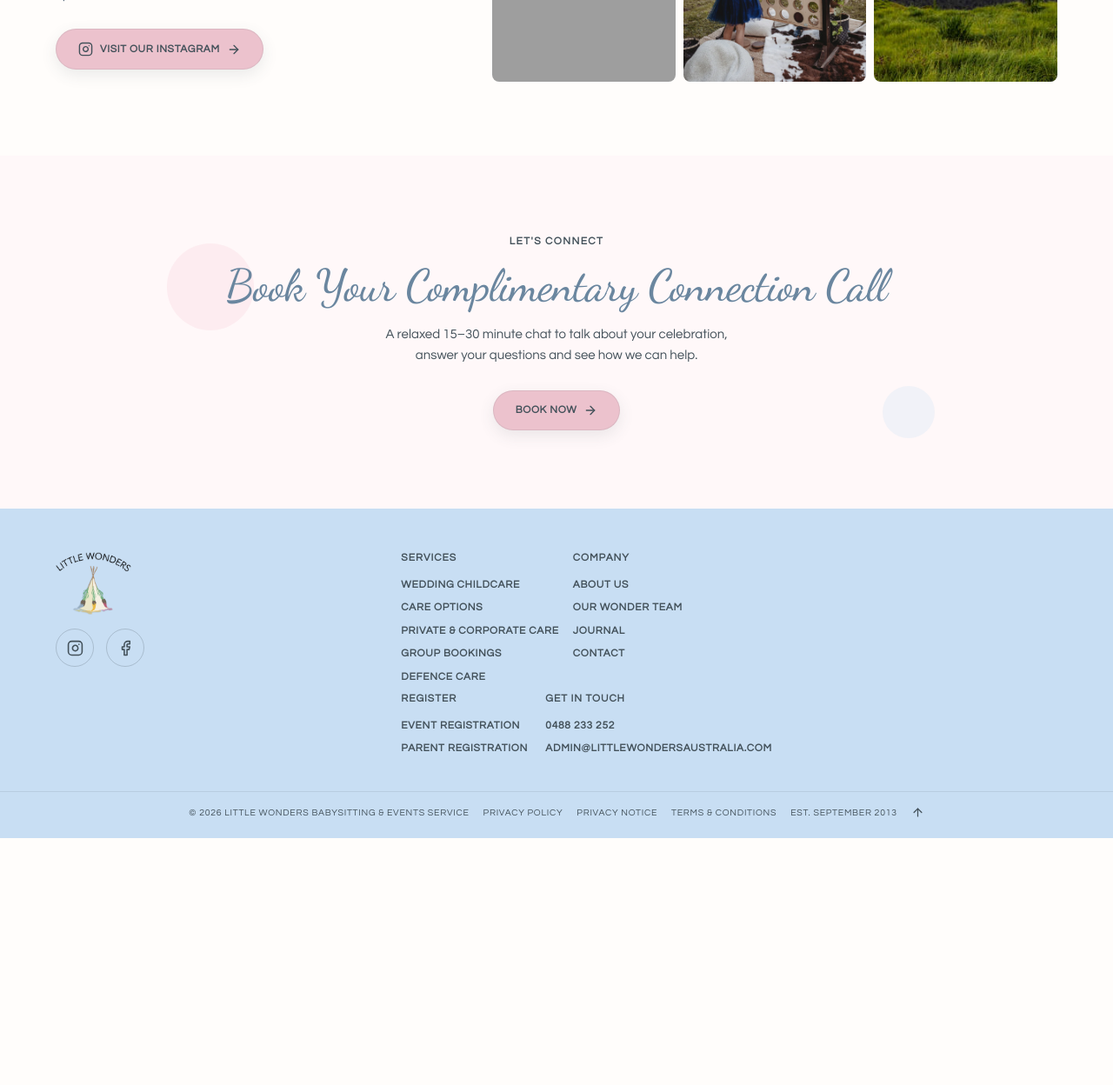
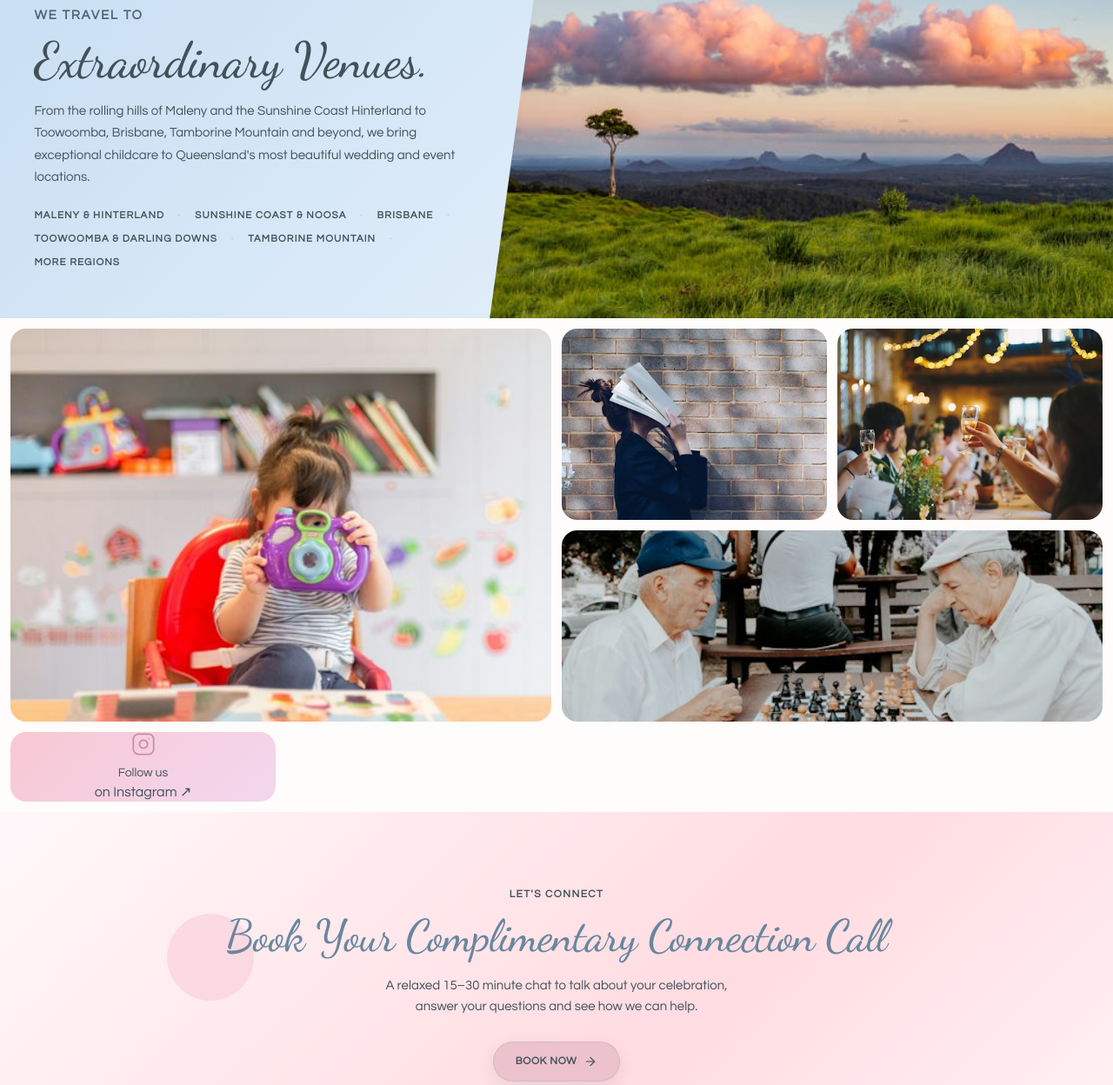
Before and after one commit to rajbogati636-cmyk/littlewonders, a React (Vite) app: page / in a window 1280 px wide. Shown: the part 2890-4138 px from the top of the page at 87% size. Before the commit the page ends 3854 px from the top, so only its background shows below. Built offline with nearby package versions, Linux system fonts and the light colour scheme; grey boxes are pictures that could not be loaded.

Commit message:
Add files via upload

```diff
--- a/src/pages/Home.tsx
+++ b/src/pages/Home.tsx
@@ -1,24 +1,181 @@
 import { Link } from 'react-router-dom';
-import { ShieldCheck, Heart, Award, Palette, UsersRound, Gift, ArrowRight, Instagram } from 'lucide-react';
-const features=[
- {icon:ShieldCheck,title:'Safe Hands',text:'Low ratios, qualified educators & elevated safety standards.'},
- {icon:Heart,title:'Warm Hearts',text:'We genuinely get to know every family and every child.'},
- {icon:Award,title:'Professional Care',text:'Experienced, reliable & dedicated to exceptional service.'},
- {icon:Palette,title:'Beautifully Styled',text:'We style our play spaces to match your wedding colours at no extra cost.'},
- {icon:UsersRound,title:'Guest Connect',text:'We connect with your little guests before the big day.'},
- {icon:Gift,title:'Memories to Keep',text:'Every child takes home their own special memories.'},
+import { ShieldCheck, Heart, Award, Palette, UsersRound, Gift, ArrowRight, Phone, CheckCircle2, Briefcase, Instagram } from 'lucide-react';
+import { useEffect, useRef } from 'react';
+
+const weddingFeatures = [
+  'Personalised care tailored to your celebration',
+  'Play spaces styled to match your wedding colours',
+  'We connect with your little guests before the big day',
+  'Low ratios, qualified educators & elevated safety',
 ];
-const services=[
- {title:'Wedding Childcare', desc:'From intimate gatherings to grand celebrations, we create personalised wedding childcare experiences across Southern Queensland so you can relax, celebrate and enjoy every moment.',image:'/assets/service-wedding.jpg',href:'/wedding-childcare',flagship:true},
- {title:'Private & Corporate Care',desc:'Conferences, corporate events, private functions and celebrations. Flexible childcare solutions designed for families, business and special occasions.',image:'/assets/service-corporate.jpg',href:'/functions'},
- {title:'Defence Care & Support',desc:'Proudly supporting Australian Defence families with trusted, flexible childcare solutions — wherever you need us across Queensland.',image:'/assets/babysitting-family.jpg',href:'/defence-care'},
+
+const corporateFeatures = [
+  'Onsite, offsite or in-home care options',
+  'Re-occurring or once-off bookings',
+  'Free event portal for your guests',
+  'Flexible care for any business size',
 ];
-const instagram='https://www.instagram.com/little_wonders_babysitting';
-export default function Home(){return <main id="top">
- <section className="client-hero"><div className="client-hero-copy"><p className="eyebrow">Premium Wedding &amp; Event Childcare<br/>Across Southern Queensland</p><h1>Designs for<br/> Your Wedding.<br/><em>Care curated for your children.</em></h1><p>Thoughtfully tailored childcare experiences for weddings and events across Southern Queensland, so you and your guests can be fully present — knowing the little people are safe, happy and creating memories of their own.</p><div className="actions"><Link className="button" to="/contact">Book Your Connection Call <ArrowRight size={16}/></Link><a className="button outline" href="#services">Explore Our Services</a></div></div><div className="client-hero-photo"><img src="/assets/home-cover.webp" alt="Children enjoying a giant Connect Four game at a beautiful Queensland venue" /></div></section>
- <section className="features client-features">{features.map(f=><div key={f.title}><f.icon size={29} strokeWidth={1.35}/><b>{f.title}</b><p>{f.text}</p></div>)}</section>
- <section className="client-services" id="services"><p className="eyebrow centered">Our Services</p><h2>Exceptional Childcare for Extraordinary Occasions.</h2><p className="service-subtitle">Weddings, events and family moments — with care at the heart.</p><div className="client-service-cards">{services.map(s=><article key={s.title} className={s.flagship?'flagship':''}><Link to={s.href} className="client-service-photo"><img src={s.image} alt={s.title} loading="lazy"/></Link><div className="client-service-card-copy"><h3>{s.title}</h3><p>{s.desc}</p><Link to={s.href}>Learn More <ArrowRight size={17}/></Link></div></article>)}</div></section>
- <section className="venues-band client-venues"><div className="venues-band-content"><p className="eyebrow">We travel to</p><h2>Extraordinary Venues.</h2><p>From the rolling hills of Maleny and the Sunshine Coast Hinterland to Toowoomba, Brisbane, Tamborine Mountain and beyond, we bring exceptional childcare to Queensland's most beautiful wedding and event locations.</p><div className="regions"><Link to="/locations#maleny">Maleny &amp; Hinterland</Link><Link to="/locations#sunshine-coast">Sunshine Coast &amp; Noosa</Link><Link to="/locations#brisbane">Brisbane</Link><Link to="/locations#toowoomba">Toowoomba &amp; Darling Downs</Link><Link to="/locations#tamborine">Tamborine Mountain</Link><Link to="/locations">More Regions</Link></div></div><div className="venues-band-image" role="img" aria-label="Panoramic Maleny hinterland landscape"/></section>
- <section className="instagram-home" id="instagram"><div><p className="eyebrow">Follow along</p><h2>A little more wonder on Instagram.</h2><p>See real Little Wonders moments — weddings, styled care spaces, activities and behind-the-scenes memories.</p><a href={instagram} target="_blank" rel="noopener noreferrer" className="button"><Instagram size={17}/> Visit our Instagram <ArrowRight size={16}/></a></div><div className="instagram-preview"><img src="/assets/Wedding_Website.png" alt="Little Wonders styled wedding childcare"/><img src="/assets/care-wedding-connect-four.webp" alt="Children playing Connect Four"/><img src="/assets/maleny-client.jpg" alt="Maleny hinterland"/></div></section>
- <section className="connect client-connect" id="contact"><p className="eyebrow centered">Let's connect</p><h2>Book Your Complimentary Connection Call</h2><p>A relaxed 15–30 minute chat to talk about your celebration,<br className="desktop"/> answer your questions and see how we can help.</p><Link className="button" to="/contact">Book Now <ArrowRight size={16}/></Link></section>
- </main>}
+
+const defenceFeatures = [
+  'Trusted childcare for Defence families',
+  'Flexible solutions across Queensland',
+  'On-base, off-base & community events',
+  'Security clearance coordination',
+];
+
+export default function Home() {
+  const rootRef = useRef<HTMLElement>(null);
+
+  useEffect(() => {
+    const observer = new IntersectionObserver(
+      (entries) => entries.forEach((e) => e.isIntersecting && e.target.classList.add('visible')),
+      { threshold: 0.12, rootMargin: '0px 0px -40px 0px' }
+    );
+    rootRef.current?.querySelectorAll('.reveal').forEach((el) => observer.observe(el));
+    return () => observer.disconnect();
+  }, []);
+
+  return (
+    <main id="top" ref={rootRef}>
+      {/* Full-bleed hero */}
+      <section className="hero-full">
+        <div className="hero-full-image">
+          <div className="hero-stamp">SAFE<br /><b>·</b><br />JOYFUL<br /><b>·</b><br />THOUGHTFUL</div>
+        </div>
+        <div className="hero-full-content">
+          <span className="hero-kicker">For beautiful celebrations &amp; the little people you love</span>
+          <p className="eyebrow">Premium childcare for families, weddings &amp; events<br />across Southern Queensland</p>
+          <h1>Care that makes<br /><em>every moment.</em></h1>
+          <div className="hero-script">More present for what matters most.</div>
+          <p>Thoughtfully tailored childcare experiences for families, weddings and events across Southern Queensland, so you can be fully present — knowing the little people are safe, happy and creating memories of their own.</p>
+          <div className="actions">
+            <Link className="button" to="/contact">
+              Book Your Connection Call <ArrowRight size={16} strokeWidth={1.8} />
+            </Link>
+            <a className="button outline" href="#services">Explore Our Services</a>
+          </div>
+          <div className="hero-note"><span>—</span> Beautifully considered care, wherever life takes you</div>
+        </div>
+      </section>
+
+      {/* Features strip */}
+      <section className="features reveal">
+        <div><ShieldCheck size={30} strokeWidth={1.5} /><b>Safe Hands</b><p>Low ratios, qualified educators &amp; elevated safety standards.</p></div>
+        <div><Heart size={30} strokeWidth={1.5} /><b>Warm Hearts</b><p>We genuinely get to know every family and every child.</p></div>
+        <div><Award size={30} strokeWidth={1.5} /><b>Professional Care</b><p>Experienced, reliable &amp; dedicated to exceptional service.</p></div>
+        <div><Palette size={30} strokeWidth={1.5} /><b>Beautifully Styled</b><p>We style our play spaces to match your wedding colours at no extra cost.</p></div>
+        <div><UsersRound size={30} strokeWidth={1.5} /><b>Guest Connect</b><p>We connect with your little guests before the big day.</p></div>
+        <div><Gift size={30} strokeWidth={1.5} /><b>Memories to Keep</b><p>Every child takes home their own special memories.</p></div>
+      </section>
+
+      {/* Wedding Childcare — alternating row */}
+      <section className="alt-section reveal" id="services">
+        <div className="alt-image">
+          <div className="alt-image-bg" style={{ backgroundImage: "url('/assets/wedding-children.jpg')" }} />
+          <div className="alt-image-badge"><Heart size={18} strokeWidth={1.5} /> Wedding Childcare</div>
+        </div>
+        <div className="alt-copy cream">
+          <p className="eyebrow">Our services</p>
+          <h2>Wedding Childcare</h2>
+          <p>From intimate gatherings to grand celebrations, we create personalised wedding childcare experiences across Southern Queensland so you can relax, celebrate and enjoy every moment.</p>
+          <ul className="alt-features">
+            {weddingFeatures.map((f) => (
+              <li key={f}><CheckCircle2 size={17} strokeWidth={1.8} /> {f}</li>
+            ))}
+          </ul>
+          <div className="actions">
+            <Link className="button" to="/wedding-childcare">Learn more <ArrowRight size={15} strokeWidth={1.8} /></Link>
+          </div>
+        </div>
+      </section>
+
+      {/* Corporate Care — alternating row (flipped) */}
+      <section className="alt-section flip reveal">
+        <div className="alt-image">
+          <div className="alt-image-bg" style={{ backgroundImage: "url('/assets/event-children.jpg')" }} />
+          <div className="alt-image-badge"><Briefcase size={18} strokeWidth={1.5} /> Private &amp; Corporate</div>
+        </div>
+        <div className="alt-copy sky">
+          <p className="eyebrow">Our services</p>
+          <h2>Private &amp; Corporate Care</h2>
+          <p>Conferences, corporate events and private functions. Flexible childcare solutions designed for families, businesses and special occasions.</p>
+          <ul className="alt-features">
+            {corporateFeatures.map((f) => (
+              <li key={f}><CheckCircle2 size={17} strokeWidth={1.8} /> {f}</li>
+            ))}
+          </ul>
+          <div className="actions">
+            <Link className="button" to="/functions">Learn more <ArrowRight size={15} strokeWidth={1.8} /></Link>
+          </div>
+        </div>
+      </section>
+
+      {/* Defence Care — alternating row (dark) */}
+      <section className="alt-section reveal">
+        <div className="alt-image">
+          <div className="alt-image-bg" style={{ backgroundImage: "url('/assets/childcare-tent.jpg')" }} />
+          <div className="alt-image-badge"><ShieldCheck size={18} strokeWidth={1.5} /> Defence Care</div>
+        </div>
+        <div className="alt-copy dark">
+          <p className="eyebrow">Our services</p>
+          <h2>Defence Care &amp; Support</h2>
+          <p>Proudly supporting Australian Defence families with trusted, flexible childcare solutions — wherever you need us across Queensland.</p>
+          <ul className="alt-features">
+            {defenceFeatures.map((f) => (
+              <li key={f}><CheckCircle2 size={17} strokeWidth={1.8} /> {f}</li>
+            ))}
+          </ul>
+          <div className="actions">
+            <Link className="button light" to="/defence-care">Learn more <ArrowRight size={15} strokeWidth={1.8} /></Link>
+          </div>
+        </div>
+      </section>
+
+      {/* Venues — split pane */}
+      <section className="venues-band reveal" id="about">
+        <div className="venues-band-content">
+          <p className="eyebrow">We travel to</p>
+          <h2>Extraordinary Venues.</h2>
+          <p>From the rolling hills of Maleny and the Sunshine Coast Hinterland to Toowoomba, Brisbane, Tamborine Mountain and beyond, we bring exceptional childcare to Queensland's most beautiful wedding and event locations.</p>
+          <div className="regions">
+            <Link to="/locations#maleny">Maleny &amp; Hinterland</Link>
+            <Link to="/locations#sunshine-coast">Sunshine Coast &amp; Noosa</Link>
+            <Link to="/locations#brisbane">Brisbane</Link>
+            <Link to="/locations#toowoomba">Toowoomba &amp; Darling Downs</Link>
+            <Link to="/locations#tamborine">Tamborine Mountain</Link>
+            <Link to="/locations">More Regions</Link>
+          </div>
+        </div>
+        <div className="venues-band-image"></div>
+      </section>
+
+      {/* Bento gallery */}
+      <section className="bento-gallery reveal" id="journal">
+        <div className="bento-tile large" style={{ backgroundImage: "url('/assets/gallery-1.jpg')" }}></div>
+        <div className="bento-tile" style={{ backgroundImage: "url('/assets/gallery-2.jpg')" }}></div>
+        <div className="bento-tile" style={{ backgroundImage: "url('/assets/gallery-3.jpg')" }}></div>
+        <div className="bento-tile wide" style={{ backgroundImage: "url('/assets/gallery-4.jpg')" }}></div>
+        <a className="bento-tile instagram" href="https://www.instagram.com/little_wonders_babysitting" target="_blank" rel="noopener noreferrer">
+          <Instagram size={28} strokeWidth={1.5} />
+          Follow us<br /><strong>on Instagram ↗</strong>
+        </a>
+      </section>
+
+      {/* Connect CTA */}
+      <section className="connect reveal" id="contact">
+        <p className="eyebrow centered">Let's connect</p>
+        <h2>Book Your Complimentary Connection Call</h2>
+        <p>A relaxed 15–30 minute chat to talk about your celebration,<br className="desktop" /> answer your questions and see how we can help.</p>
+        <Link className="button" to="/contact">
+          Book now <ArrowRight size={16} strokeWidth={1.8} />
+        </Link>
+        <p style={{ marginTop: 20, fontSize: 13, color: 'var(--ink-soft)' }}>
+          Or call us directly&nbsp;
+          <a href="tel:0488233252" style={{ color: 'var(--ocean)', fontWeight: 600, display: 'inline-flex', alignItems: 'center', gap: 5 }}>
+            <Phone size={13} strokeWidth={1.8} /> 0488 233 252
+          </a>
+        </p>
+      </section>
+    </main>
+  );
+}
```
Also changed, not shown: 1 other file (tests, documents, lock files or other folders).
